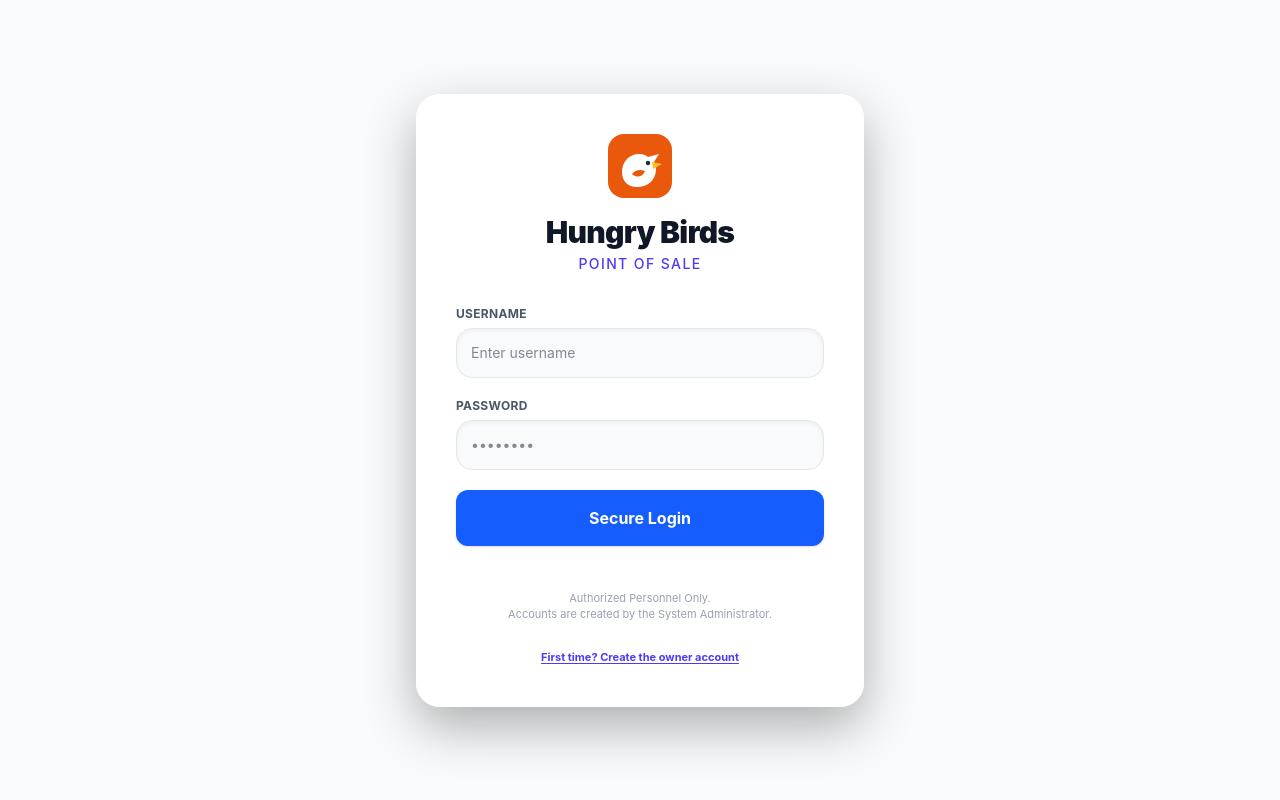
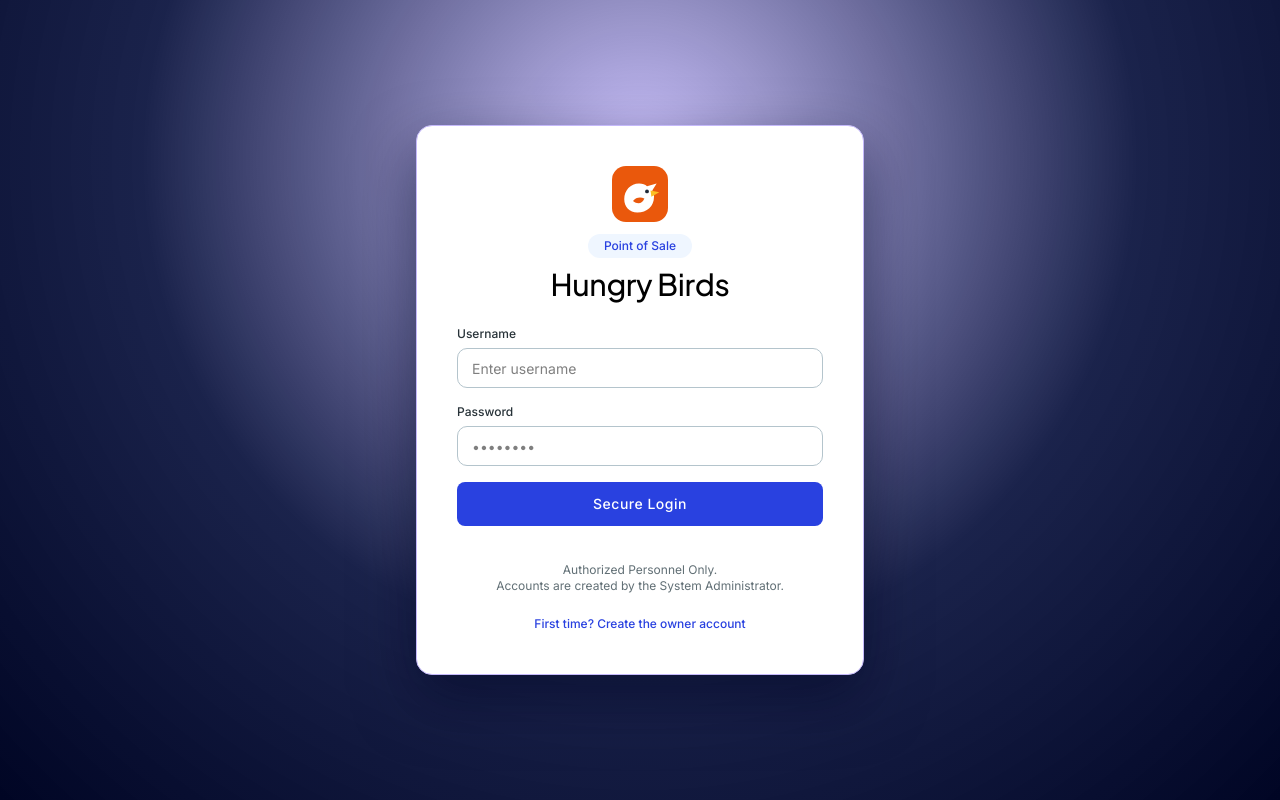
Before and after one commit to zainabtanveer001-cyber/hungrybirdspos, a React (Vite) app in the folder hungrybirds-pos-modern/: page / in a window 1280 px wide. Built offline with nearby package versions, Linux system fonts and the light colour scheme.

Commit message:
Apply Fellow design.md typography, color palette, and border-radius tokens to POS UI

```diff
--- a/hungrybirds-pos-modern/index.html
+++ b/hungrybirds-pos-modern/index.html
@@ -6,6 +6,12 @@
     <meta name="viewport" content="width=device-width, initial-scale=1.0, viewport-fit=cover" />
     <title>Hungry Birds POS v4.0</title>
     <link rel="manifest" href="/manifest.json" />
+    <link rel="preconnect" href="https://fonts.googleapis.com" />
+    <link rel="preconnect" href="https://fonts.gstatic.com" crossorigin />
+    <link
+      href="https://fonts.googleapis.com/css2?family=Inter:wght@400;500;600;700&family=Plus+Jakarta+Sans:wght@500;600;700&display=swap"
+      rel="stylesheet"
+    />
   </head>
   <body class="h-full m-0 bg-ui-bg text-ui-text antialiased">
     <div id="root"></div>
--- a/hungrybirds-pos-modern/src/App.tsx
+++ b/hungrybirds-pos-modern/src/App.tsx
@@ -269,21 +269,21 @@ function App() {
 
   return (
     <div className="h-screen overflow-hidden bg-ui-bg flex flex-col">
-      <header className="bg-white p-3 sm:p-4 shadow-lg flex flex-col sm:flex-row justify-between items-start sm:items-center gap-2 sticky top-0 z-40 border-b border-gray-100">
+      <header className="bg-white px-4 sm:px-6 h-14 flex justify-between items-center gap-2 sticky top-0 z-40 border-b border-[#d4d4d8] shrink-0">
         <div className="flex items-center gap-3">
           <button
             type="button"
             onClick={() => setNavOpen(true)}
             aria-label="Open navigation"
-            className="lg:hidden w-11 h-11 rounded-xl bg-gray-100 hover:bg-gray-200 text-gray-700 flex items-center justify-center"
+            className="lg:hidden w-9 h-9 rounded-[8px] border border-[#b4c4cc] bg-white hover:bg-[#eff6ff] text-[#000000] flex items-center justify-center"
           >
-            <Menu className="w-5 h-5" aria-hidden />
+            <Menu className="w-4 h-4" aria-hidden />
           </button>
-          <h1 className="text-xl font-black tracking-tight flex items-center gap-2">
-            <img src="/logo.svg" alt="" className="w-9 h-9" />
-            <span className="text-gray-900">Hungry Birds</span>
+          <h1 className="font-display text-xl font-medium tracking-normal flex items-center gap-2.5">
+            <img src="/logo.svg" alt="" className="w-8 h-8" />
+            <span className="text-[#000000]">Hungry Birds</span>
           </h1>
-          <span className="text-[10px] px-3 py-1.5 rounded-full bg-blue-50 border border-blue-200 font-bold uppercase tracking-widest text-blue-700">
+          <span className="text-xs px-3 py-1 rounded-[88px] bg-[#eff6ff] font-medium text-[#2941e0]">
             {session.role}
           </span>
         </div>
@@ -292,13 +292,13 @@ function App() {
             type="button"
             onClick={() => setKdsOpen(true)}
             title="Open Kitchen Display System (F8)"
-            className="bg-indigo-50 hover:bg-indigo-100 text-indigo-700 border border-indigo-200 px-3 py-2 min-h-11 rounded-xl text-xs font-bold transition flex items-center gap-1.5"
+            className="bg-[#eff6ff] hover:bg-[#e0edff] text-[#2941e0] px-3.5 h-9 rounded-[8px] text-xs font-medium transition flex items-center gap-1.5"
           >
             <ChefHat className="w-4 h-4" aria-hidden /> KDS
           </button>
           <SyncBadge />
-          <span className="hidden lg:inline text-xs text-gray-600">
-            Welcome, <strong className="text-gray-800">{session.username}</strong>
+          <span className="hidden lg:inline text-xs text-[#526066]">
+            Welcome, <strong className="font-medium text-[#000000]">{session.username}</strong>
           </span>
           <button
             type="button"
@@ -307,7 +307,7 @@ function App() {
               setSession(null);
               setCart([]);
             }}
-            className="bg-red-50 hover:bg-red-100 text-red-700 border border-red-200 px-4 py-2 min-h-11 rounded-xl text-xs font-bold transition flex items-center gap-1.5"
+            className="bg-white hover:bg-red-50 text-[#000000] hover:text-red-600 border border-[#b4c4cc] px-4 h-9 rounded-[8px] text-xs font-medium transition flex items-center gap-1.5"
           >
             <LogOut className="w-3.5 h-3.5" /> Logout
           </button>
@@ -354,13 +354,13 @@ function App() {
                 onManage={() => setInventoryOpen(true)}
               />
 
-              <div className="bg-white p-4 rounded-3xl shadow-sm border border-gray-100">
+              <div className="bg-white p-4 rounded-2xl border border-[#e0edff]">
                 <div className="flex items-center justify-between mb-3">
-                  <h3 className="text-xs font-black uppercase tracking-widest text-gray-800">Recent Sales</h3>
+                  <h3 className="font-display text-sm font-medium text-[#273238]">Recent Sales</h3>
                   <button
                     type="button"
                     onClick={() => setSalesOpen(true)}
-                    className="text-xs font-bold text-indigo-600 hover:underline min-h-11 px-2"
+                    className="text-xs font-medium text-[#2941e0] hover:underline px-2 py-1"
                   >
                     Manage
                   </button>
@@ -542,7 +542,7 @@ function App() {
       )}
 
       {toast && (
-        <div className="fixed bottom-4 right-4 z-[100] bg-gray-900 text-white text-sm font-semibold px-4 py-3 rounded-xl shadow-xl">
+        <div className="fixed bottom-4 right-4 z-[100] bg-[#000524] border border-[#795afa] text-white text-sm font-medium px-4 py-3 rounded-[10px] shadow-xl">
           {toast}
         </div>
       )}
--- a/hungrybirds-pos-modern/src/components/LoginScreen.tsx
+++ b/hungrybirds-pos-modern/src/components/LoginScreen.tsx
@@ -24,19 +24,29 @@ export function LoginScreen({ onSignedIn }: { onSignedIn: (user: User) => void }
   }
 
   return (
-    <div className="fixed inset-0 bg-gray-50 flex items-center justify-center z-50 p-4">
-      <div className="bg-white/95 backdrop-blur-sm rounded-3xl p-8 sm:p-10 w-full max-w-md shadow-[0_20px_50px_rgba(0,0,0,0.3)]">
-        <div className="flex justify-center mb-4">
-          <img src="/logo.svg" alt="" className="w-16 h-16" />
+    <div
+      className="fixed inset-0 flex items-center justify-center z-50 p-4"
+      style={{
+        background:
+          'radial-gradient(circle at 50% 20%, rgba(121, 90, 250, 0.35) 0%, rgba(7, 16, 60, 0.92) 55%, #000524 100%)',
+      }}
+    >
+      <div className="bg-white rounded-2xl border border-[#c5b9fa] p-8 sm:p-10 w-full max-w-md shadow-[0_24px_60px_rgba(0,5,36,0.55)]">
+        <div className="flex justify-center mb-3">
+          <img src="/logo.svg" alt="" className="w-14 h-14" />
         </div>
-        <h2 className="text-3xl font-black mb-1 text-center text-gray-900 tracking-tight">Hungry Birds</h2>
-        <p className="text-sm text-center text-indigo-600 font-medium mb-8 uppercase tracking-widest">
-          Point of Sale
-        </p>
+        <div className="flex justify-center mb-2">
+          <span className="inline-block rounded-[88px] bg-[#eff6ff] text-[#2941e0] px-4 py-1 text-xs font-medium">
+            Point of Sale
+          </span>
+        </div>
+        <h2 className="font-display text-3xl font-medium mb-6 text-center text-[#000000] tracking-normal">
+          Hungry Birds
+        </h2>
 
-        <form onSubmit={handleSubmit} className="space-y-5">
+        <form onSubmit={handleSubmit} className="space-y-4">
           <div>
-            <label htmlFor="loginUsername" className="block text-xs font-bold text-gray-600 mb-1.5 uppercase tracking-wide">
+            <label htmlFor="loginUsername" className="block text-xs font-medium text-[#273238] mb-1.5">
               Username
             </label>
             <input
@@ -47,11 +57,11 @@ export function LoginScreen({ onSignedIn }: { onSignedIn: (user: User) => void }
               value={username}
               onChange={(e) => setUsername(e.target.value)}
               placeholder="Enter username"
-              className="border border-gray-200 p-3.5 rounded-2xl w-full text-sm focus:outline-none focus:ring-2 focus:ring-indigo-500 focus:border-indigo-500 bg-gray-50 focus:bg-white transition-all shadow-inner"
+              className="border border-[#b4c4cc] px-3.5 py-2.5 h-10 rounded-[10px] w-full text-sm text-[#000000] bg-white focus:outline-none focus:ring-2 focus:ring-[#2941e0] focus:border-[#2941e0] transition-all"
             />
           </div>
           <div>
-            <label htmlFor="loginPassword" className="block text-xs font-bold text-gray-600 mb-1.5 uppercase tracking-wide">
+            <label htmlFor="loginPassword" className="block text-xs font-medium text-[#273238] mb-1.5">
               Password
             </label>
             <input
@@ -62,12 +72,12 @@ export function LoginScreen({ onSignedIn }: { onSignedIn: (user: User) => void }
               value={password}
               onChange={(e) => setPassword(e.target.value)}
               placeholder="••••••••"
-              className="border border-gray-200 p-3.5 rounded-2xl w-full text-sm focus:outline-none focus:ring-2 focus:ring-indigo-500 focus:border-indigo-500 bg-gray-50 focus:bg-white transition-all shadow-inner"
+              className="border border-[#b4c4cc] px-3.5 py-2.5 h-10 rounded-[10px] w-full text-sm text-[#000000] bg-white focus:outline-none focus:ring-2 focus:ring-[#2941e0] focus:border-[#2941e0] transition-all"
             />
           </div>
 
           {error && (
-            <p role="alert" className="text-xs font-bold text-red-600 text-center">
+            <p role="alert" className="text-xs font-medium text-red-600 text-center">
               {error}
             </p>
           )}
@@ -75,11 +85,11 @@ export function LoginScreen({ onSignedIn }: { onSignedIn: (user: User) => void }
           <button
             type="submit"
             disabled={busy}
-            className="bg-blue-600 text-white w-full p-4 rounded-xl font-bold hover:bg-blue-700 disabled:opacity-60 transition shadow-sm"
+            className="bg-[#2941e0] text-white w-full h-11 px-6 rounded-[8px] text-sm font-medium tracking-[0.5px] hover:bg-[#1f35c4] disabled:opacity-60 transition"
           >
             {busy ? 'Signing in…' : 'Secure Login'}
           </button>
-          <p className="text-[11px] text-center text-gray-400 mt-6">
+          <p className="text-xs text-center text-[#616f75] mt-5">
             Authorized Personnel Only.
             <br />
             Accounts are created by the System Administrator.
@@ -89,7 +99,7 @@ export function LoginScreen({ onSignedIn }: { onSignedIn: (user: User) => void }
             <button
               type="button"
               onClick={() => setShowSetup(true)}
-              className="text-[11px] font-bold text-indigo-600 hover:text-indigo-800 underline underline-offset-2"
+              className="text-xs font-medium text-[#2941e0] hover:underline underline-offset-2"
             >
               First time? Create the owner account
             </button>
@@ -118,7 +128,8 @@ function OwnerSetupModal({ onClose, onDone }: {
   const [error, setError] = useState('');
   const [busy, setBusy] = useState(false);
 
-  const field = 'border border-gray-200 p-3 rounded-xl w-full text-sm focus:outline-none focus:ring-2 focus:ring-indigo-500 bg-gray-50 focus:bg-white';
+  const field =
+    'border border-[#b4c4cc] px-3 py-2 h-10 rounded-[10px] w-full text-sm text-[#000000] bg-white focus:outline-none focus:ring-2 focus:ring-[#2941e0]';
 
   async function submit(event: React.FormEvent) {
     event.preventDefault();
@@ -134,10 +145,15 @@ function OwnerSetupModal({ onClose, onDone }: {
   }
 
   return (
-    <div className="fixed inset-0 bg-black/50 flex items-center justify-center z-[60] p-4" role="dialog" aria-modal="true" aria-label="Create the owner account">
-      <form onSubmit={submit} className="bg-white rounded-3xl p-6 w-full max-w-sm shadow-2xl space-y-3">
-        <h3 className="text-lg font-black text-gray-900">Create the owner account</h3>
-        <p className="text-[11px] text-gray-500 leading-relaxed">
+    <div
+      className="fixed inset-0 bg-[#000524]/70 flex items-center justify-center z-[60] p-4"
+      role="dialog"
+      aria-modal="true"
+      aria-label="Create the owner account"
+    >
+      <form onSubmit={submit} className="bg-white rounded-2xl border border-[#c5b9fa] p-6 w-full max-w-sm shadow-2xl space-y-3">
+        <h3 className="font-display text-lg font-medium text-[#000000]">Create the owner account</h3>
+        <p className="text-xs text-[#526066] leading-relaxed">
           One-time setup. Use the admin email listed in your Firestore rules
           (<span className="font-mono">owner@hungrybirds.com</span>). This only works once, for the project admin.
         </p>
@@ -145,10 +161,12 @@ function OwnerSetupModal({ onClose, onDone }: {
         <input type="text" required value={displayName} onChange={(e) => setDisplayName(e.target.value)} placeholder="Your name" aria-label="Display name" className={field} />
         <input type="text" required autoComplete="username" value={username} onChange={(e) => setUsername(e.target.value)} placeholder="Owner username (login)" aria-label="Owner username" className={field} />
         <input type="password" required autoComplete="new-password" value={password} onChange={(e) => setPassword(e.target.value)} placeholder="Password (min 6 chars)" aria-label="Password" className={field} />
-        {error && <p role="alert" className="text-xs font-bold text-red-600">{error}</p>}
+        {error && <p role="alert" className="text-xs font-medium text-red-600">{error}</p>}
         <div className="flex gap-2 pt-1">
-          <button type="button" onClick={onClose} className="flex-1 py-2.5 rounded-xl font-bold bg-gray-100 text-gray-700 hover:bg-gray-200 text-sm">Cancel</button>
-          <button type="submit" disabled={busy} className="flex-1 py-2.5 rounded-xl font-bold bg-indigo-600 text-white hover:bg-indigo-700 text-sm disabled:opacity-60">
+          <button type="button" onClick={onClose} className="flex-1 h-9 rounded-[8px] font-medium border border-[#b4c4cc] text-[#000000] hover:bg-[#eff6ff] text-sm">
+            Cancel
+          </button>
+          <button type="submit" disabled={busy} className="flex-1 h-9 rounded-[8px] font-medium bg-[#2941e0] text-white hover:bg-[#1f35c4] text-sm disabled:opacity-60">
             {busy ? 'Creating…' : 'Create owner'}
           </button>
         </div>
--- a/hungrybirds-pos-modern/src/index.css
+++ b/hungrybirds-pos-modern/src/index.css
@@ -1,22 +1,33 @@
 @import "tailwindcss";
 @config "../tailwind.config.js";
 
-body {
-    font-family: "Inter", -apple-system, BlinkMacSystemFont, "Segoe UI", Roboto, Helvetica, Arial, sans-serif;
-    background-color: var(--ui-bg, #f8fafc);
-    color: var(--ui-text, #0f172a);
-    margin: 0;
-    padding: 0;
-  }
+:root {
+  /* Fellow DESIGN.md Tokens */
+  --fellow-primary: #2941e0;
+  --fellow-primary-violet: #795afa;
+  --fellow-primary-violet-light: #c5b9fa;
+  --fellow-primary-indigo: #742afb;
+  --fellow-hero-canvas: #000524;
+  --fellow-canvas: #ffffff;
+  --fellow-surface-1: #e0edff;
+  --fellow-surface-2: #eff6ff;
+  --fellow-hairline: #b4c4cc;
+  --fellow-hairline-light: #d4d4d8;
+  --fellow-ink: #000000;
+  --fellow-ink-muted: #273238;
+  --fellow-ink-subtle: #526066;
+  --fellow-ink-faint: #616f75;
+  --fellow-gold: #f7ba02;
+  --fellow-success: #00574a;
 
-  :root {
-    --ui-bg: #f8fafc;
+  /* Mapped POS UI variables */
+  --ui-bg: #f8fafd;
   --ui-panel: #ffffff;
-    --ui-panel-raised: #f1f5f9;
-    --ui-border: #e2e8f0;
-    --ui-text: #0f172a;
-    --ui-muted: #64748b;
-    --ui-accent: #2563eb;
+  --ui-panel-raised: #eff6ff;
+  --ui-border: #d4d4d8;
+  --ui-text: #000000;
+  --ui-muted: #526066;
+  --ui-accent: #2941e0;
   --ui-accent-soft: #eff6ff;
   --ui-success: #10b981;
   --ui-warning: #f59e0b;
@@ -24,17 +35,51 @@ body {
 }
 
 .dark {
-    --ui-bg: #0f172a;
-    --ui-panel: #1e293b;
-    --ui-panel-raised: #334155;
-    --ui-border: #475569;
-    --ui-text: #f1f5f9;
-    --ui-muted: #94a3b8;
-    --ui-accent: #3b82f6;
-    --ui-accent-soft: #1e3a8a;
+  --ui-bg: #000524;
+  --ui-panel: #07103c;
+  --ui-panel-raised: #111c4e;
+  --ui-border: #273238;
+  --ui-text: #ffffff;
+  --ui-muted: #b4c4cc;
+  --ui-accent: #795afa;
+  --ui-accent-soft: #1e295b;
   --ui-success: #22c55e;
-    --ui-warning: #fbbf24;
+  --ui-warning: #f7ba02;
   --ui-danger: #f87171;
+}
+
+body {
+  font-family: "Inter", -apple-system, BlinkMacSystemFont, "Segoe UI", Roboto, Helvetica, Arial, sans-serif;
+  background-color: var(--ui-bg);
+  color: var(--ui-text);
+  margin: 0;
+  padding: 0;
+  letter-spacing: 0;
+}
+
+/* Editorial-functional split: Plus Jakarta Sans (Sharp Grotesk substitute) for headings, Inter for body */
+h1, h2, h3, h4, .font-display {
+  font-family: "Plus Jakarta Sans", "Inter", -apple-system, BlinkMacSystemFont, sans-serif;
+  letter-spacing: -0.01em;
+}
+
+/* Override browser default #0000ee anchor color per design.md */
+a {
+  color: var(--fellow-primary);
+  text-decoration: none;
+}
+
+/* Menu card surface styled with Fellow 16px card radius & surface-1 periwinkle border */
+.menu-item-card {
+  background-color: var(--fellow-canvas);
+  border-color: var(--fellow-surface-1);
+  border-radius: 16px;
+}
+
+.menu-item-card:hover {
+  border-color: var(--fellow-primary-violet-light);
+  box-shadow: 0 4px 14px rgba(41, 65, 224, 0.08);
+  transform: translateY(-1px);
 }
 
 /* Custom scrollbar */
@@ -43,20 +88,20 @@ body {
   height: 6px;
 }
 .custom-scrollbar::-webkit-scrollbar-track {
-    background: var(--ui-panel-raised, #f1f5f9);
-    border-radius: 3px;
+  background: var(--fellow-surface-2);
+  border-radius: 4px;
 }
 .custom-scrollbar::-webkit-scrollbar-thumb {
-    background: #cbd5e1;
-    border-radius: 3px;
+  background: var(--fellow-hairline);
+  border-radius: 4px;
 }
 .custom-scrollbar::-webkit-scrollbar-thumb:hover {
-    background: #94a3b8;
+  background: var(--fellow-ink-subtle);
 }
 
 /* Modal Overlay & Dialog System */
 [data-modal] {
-  background: rgba(15, 23, 42, 0.45) !important;
+  background: rgba(0, 5, 36, 0.55) !important;
   backdrop-filter: blur(4px);
   display: flex !important;
   justify-content: center !important;
@@ -70,7 +115,6 @@ body {
   display: none !important;
 }
 
-/* Modal Dialog Window */
 [data-modal] > div {
   max-height: 80vh !important;
   display: flex !important;
@@ -81,17 +125,14 @@ body {
   box-sizing: border-box !important;
 }
 
-/* Modal Header: fixed, never shrinks */
 .modal-header {
   flex-shrink: 0 !important;
 }
 
-/* Modal Footer: fixed at bottom */
 .modal-footer {
   flex-shrink: 0 !important;
 }
 
-/* Modal Scrollable Body */
 .modal-body {
   flex: 1 1 auto !important;
   min-height: 0 !important;
@@ -99,13 +140,11 @@ body {
   -webkit-overflow-scrolling: touch;
 }
 
-/* Touch target minimum for accessibility */
 .touch-target {
   min-height: 2.5rem;
   min-width: 2.5rem;
 }
 
-/* Reduced motion support */
 @media (prefers-reduced-motion: reduce) {
   *, *::before, *::after {
     animation-duration: 0.01ms !important;
--- a/hungrybirds-pos-modern/tailwind.config.js
+++ b/hungrybirds-pos-modern/tailwind.config.js
@@ -19,9 +19,22 @@ export default {
         'ui-success': 'var(--ui-success)',
         'ui-warning': 'var(--ui-warning)',
         'ui-danger': 'var(--ui-danger)',
+        'fellow-primary': '#2941e0',
+        'fellow-violet': '#795afa',
+        'fellow-violet-light': '#c5b9fa',
+        'fellow-navy': '#000524',
+        'fellow-surface-1': '#e0edff',
+        'fellow-surface-2': '#eff6ff',
+        'fellow-hairline': '#b4c4cc',
+        'fellow-hairline-light': '#d4d4d8',
+        'fellow-ink': '#000000',
+        'fellow-ink-muted': '#273238',
+        'fellow-ink-subtle': '#526066',
+        'fellow-ink-faint': '#616f75',
       },
       fontFamily: {
         sans: ['Inter', '-apple-system', 'BlinkMacSystemFont', 'Segoe UI', 'Roboto', 'Helvetica', 'Arial', 'sans-serif'],
+        display: ['"Plus Jakarta Sans"', 'Inter', '-apple-system', 'BlinkMacSystemFont', 'sans-serif'],
       },
     },
   },
```
Also changed, not shown: hungrybirds-pos-modern/src/components/CartPanel.tsx (+44 -44 lines), hungrybirds-pos-modern/src/components/LiveStockPanel.tsx (+9 -9 lines), hungrybirds-pos-modern/src/components/MenuGrid.tsx (+31 -21 lines), hungrybirds-pos-modern/src/components/Modal.tsx (+22 -9 lines), hungrybirds-pos-modern/src/components/Sidebar.tsx (+21 -16 lines). Lines whose indentation alone changed are shown as unchanged.
